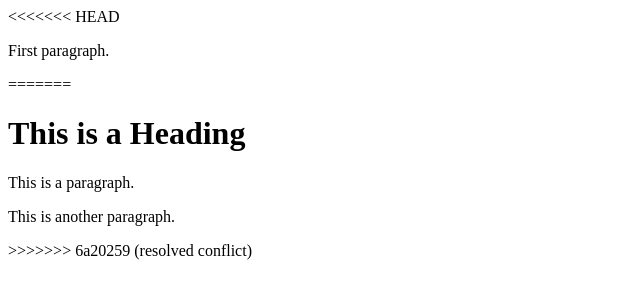
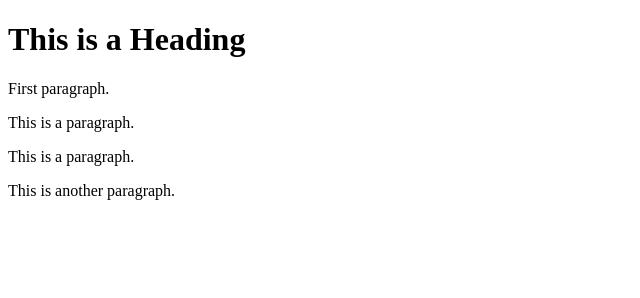
Before and after one commit to kennyunlimited/learning-git, a plain HTML site: page index.html in a window 1280 px wide. Shown: the whole page, without its empty margins (0-640 px from the left). Drawn offline with Linux system fonts and the light colour scheme.

Commit message:
Update index.html

```diff
--- a/index.html
+++ b/index.html
@@ -4,12 +4,10 @@
 <title>Page Title</title>
 </head>
 <body>
-<<<<<<< HEAD
+  <h1>This is a Heading</h1>
   <p>First paragraph.</p>
-=======
-  <h1>This is a Heading</h1>
+  <p>This is a paragraph.</p>
   <p>This is a paragraph.</p>
   <p>This is another paragraph.</p>
->>>>>>> 6a20259 (resolved conflict)
 </body>
 </html>
```
